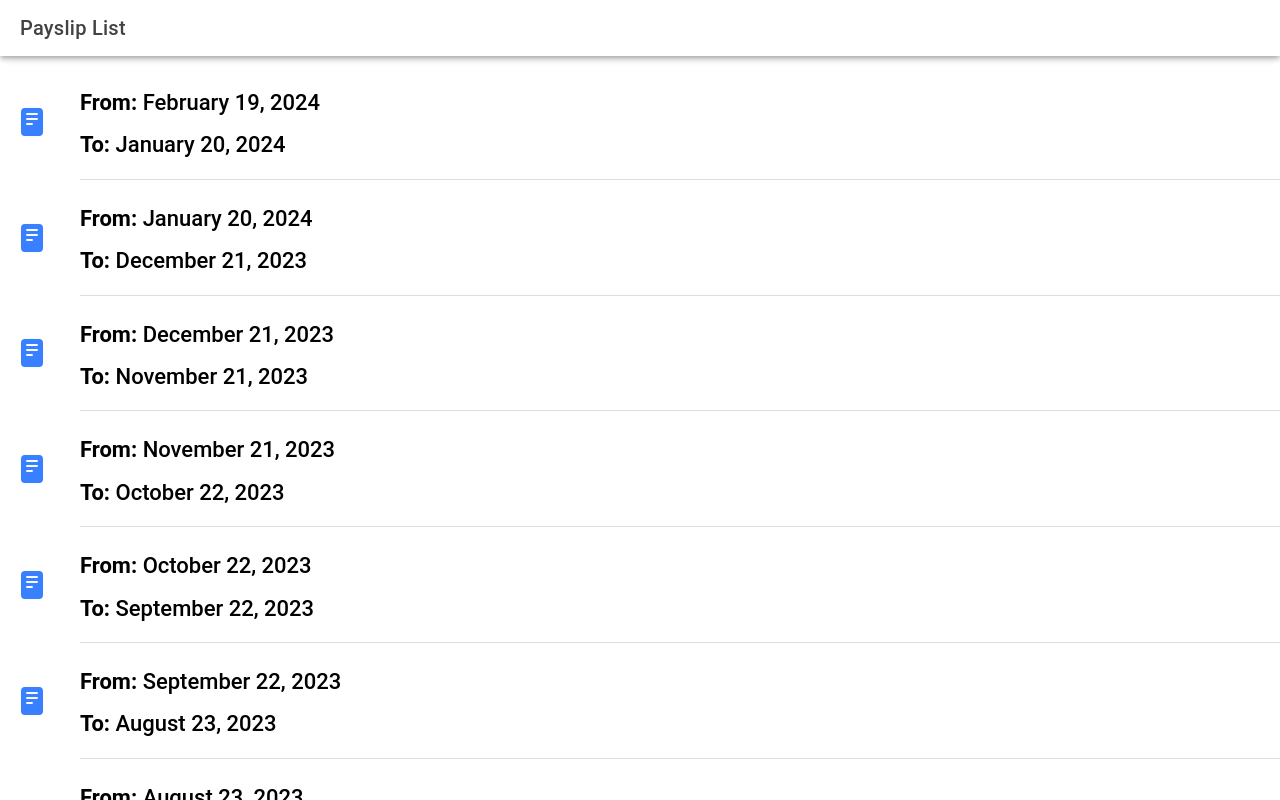
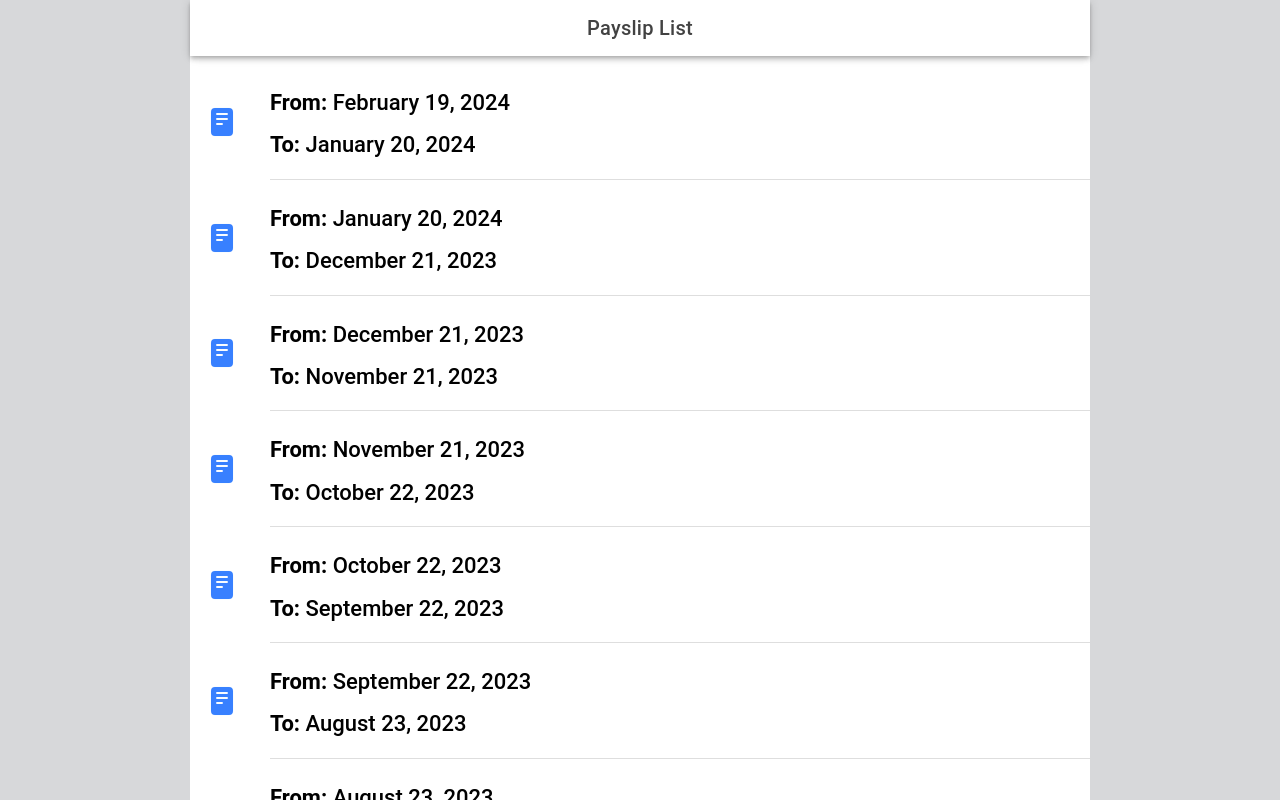
Before and after one commit to overmailed/payslip-assignment, a React (Vite) app: page /home in a window 1280 px wide. Built offline with nearby package versions, Linux system fonts and the light colour scheme.

Commit message:
add desktop style overrides

```diff
--- /dev/null
+++ b/src/App.css
@@ -0,0 +1,10 @@
+@media (min-width: 900px) {
+  .platform-desktop {
+    max-width: var(--web-max-width);
+    margin: 0 auto;
+  }
+
+  body:has(.platform-desktop) {
+    background-color: var(--ion-color-light-shade);
+  }
+}
--- a/src/App.tsx
+++ b/src/App.tsx
@@ -1,6 +1,6 @@
 import { FC } from 'react';
 import { Redirect, Route } from 'react-router-dom';
-import { IonApp, IonRouterOutlet, setupIonicReact } from '@ionic/react';
+import { getPlatforms, IonApp, IonRouterOutlet, isPlatform, setupIonicReact } from '@ionic/react';
 import { IonReactRouter } from '@ionic/react-router';
 
 import './i18n';
@@ -23,11 +23,17 @@ import '@ionic/react/css/flex-utils.css';
 import '@ionic/react/css/display.css';
 /* Theme variables */
 import './theme/variables.css';
+import './App.css';
 
-setupIonicReact();
+setupIonicReact({
+  rippleEffect: !isPlatform('desktop'),
+});
 
-const App: FC = () => (
-  <IonApp>
+const App: FC = () => {
+  const platformClasses = getPlatforms().map((item) => `platform-${item ?? 'undefined'}`).join(' ');
+
+  return (
+    <IonApp className={platformClasses}>
       <IonReactRouter>
         <IonRouterOutlet>
           <Route exact path="/home" component={HomePage} />
@@ -39,5 +45,6 @@ const App: FC = () => (
       </IonReactRouter>
     </IonApp>
   );
+};
 
 export default App;
--- /dev/null
+++ b/src/components/PageHeader/PageHeader.module.css
@@ -0,0 +1,3 @@
+.headerTitle {
+  text-align: center;
+}
--- a/src/components/PageHeader/PageHeader.tsx
+++ b/src/components/PageHeader/PageHeader.tsx
@@ -1,5 +1,7 @@
 import { ComponentProps, FC } from 'react';
-import { IonBackButton, IonButtons, IonHeader, IonTitle, IonToolbar } from '@ionic/react';
+import { IonBackButton, IonButtons, IonHeader, IonTitle, IonToolbar, isPlatform } from '@ionic/react';
+
+import styles from './PageHeader.module.css';
 
 type PageHeaderProps = {
   title: string;
@@ -8,6 +10,8 @@ type PageHeaderProps = {
 }
 
 export const PageHeader: FC<PageHeaderProps> = ({ title, backHref, fullscreen }) => {
+  const isDesktopBrowser = isPlatform('desktop');
+
   let headerProps: ComponentProps<typeof IonHeader> = {}
 
   if (fullscreen) {
@@ -32,11 +36,16 @@ export const PageHeader: FC<PageHeaderProps> = ({ title, backHref, fullscreen })
     <IonHeader {...headerProps}>
       <IonToolbar>
         {backHref !== undefined ? (
-          <IonButtons slot="start">
-            <IonBackButton text={title} defaultHref={backHref}></IonBackButton>
-          </IonButtons>
+          <>
+            <IonButtons slot="start">
+              <IonBackButton text={!isDesktopBrowser ? title : undefined} defaultHref={backHref}></IonBackButton>
+            </IonButtons>
+            {isDesktopBrowser ? (
+              <IonTitle {...titleProps} className={styles.headerTitle}>{title}</IonTitle>
+            ) : null}
+          </>
         ) : (
-          <IonTitle {...titleProps}>{title}</IonTitle>
+            <IonTitle {...titleProps} className={isDesktopBrowser ? styles.headerTitle : ''}>{title}</IonTitle>
         )}
       </IonToolbar>
     </IonHeader>
--- a/src/theme/variables.css
+++ b/src/theme/variables.css
@@ -3,6 +3,8 @@ http://ionicframework.com/docs/theming/ */
 
 /** Ionic CSS Variables **/
 :root {
+  --web-max-width: 900px;
+
   /** primary **/
   --ion-color-primary: #3880ff;
   --ion-color-primary-rgb: 56, 128, 255;
```
Lines whose indentation alone changed are shown as unchanged.
